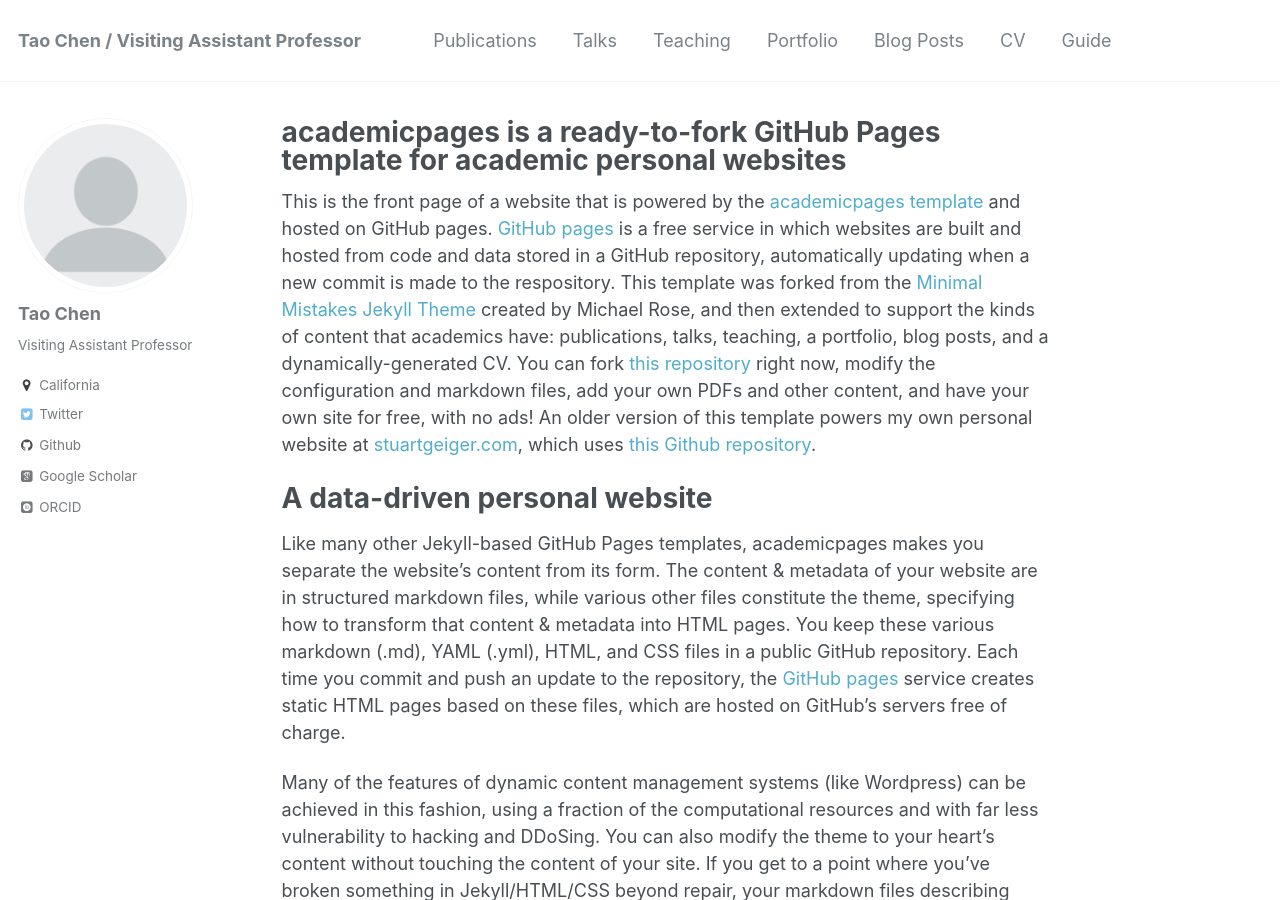
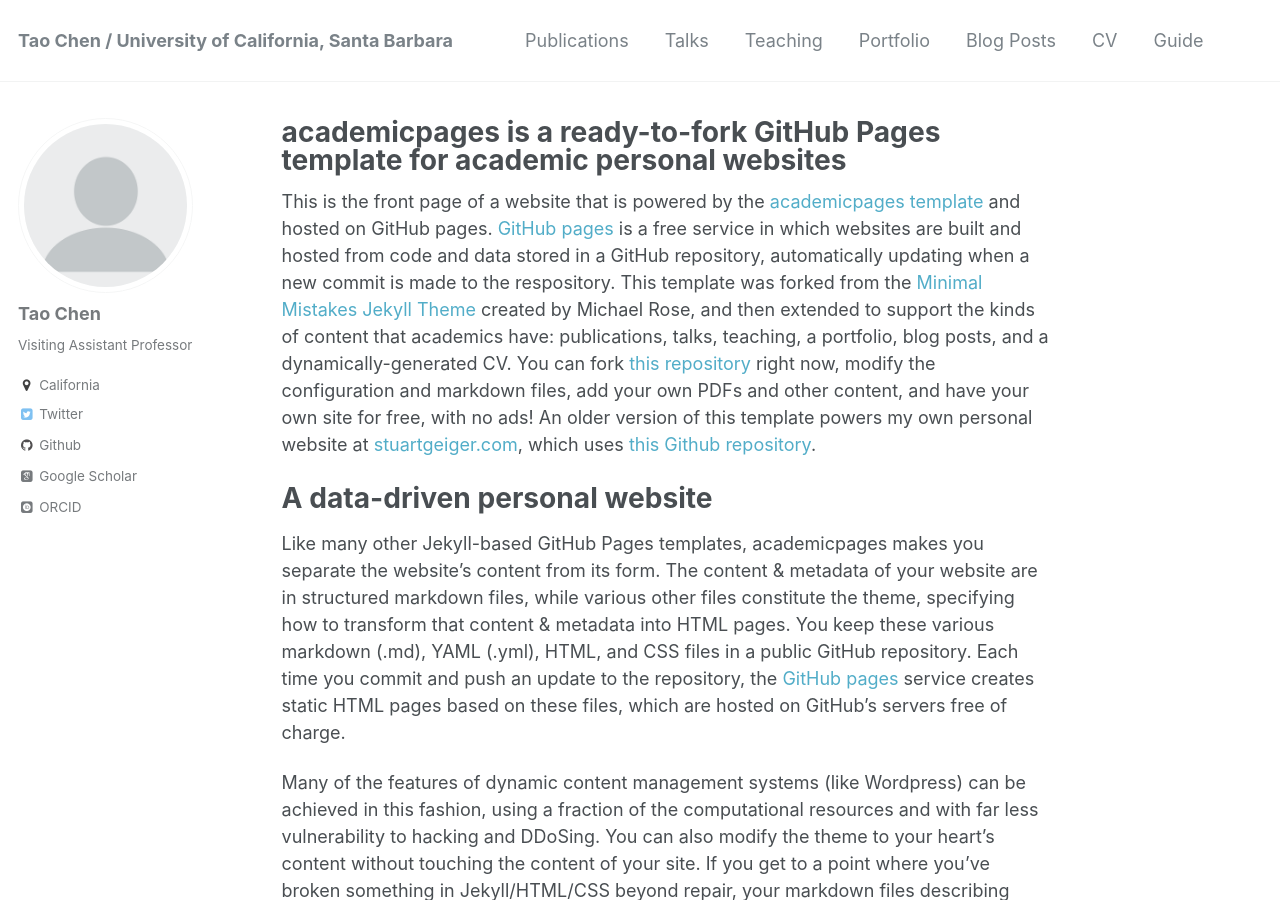
Before and after one commit to cherntodd/cherntodd.github.io, a Jekyll site: the page built from _pages/about.md, in a window 1280 px wide and 900 px high. Built offline with Jekyll 4.4.1, drawn with Linux system fonts in a browser that asks for light colours; some web fonts are replaced.

Commit message:
no message

```diff
--- a/_config.yml
+++ b/_config.yml
@@ -7,7 +7,7 @@
 
 # Site Settings
 locale                   : "en-US"
-title                    : "Tao Chen / Visiting Assistant Professor"
+title                    : "Tao Chen / University of California, Santa Barbara"
 title_separator          : "-"
 name                     : &name "Tao Chen"
 description              : &description "Visiting Assistant Professor"
```
